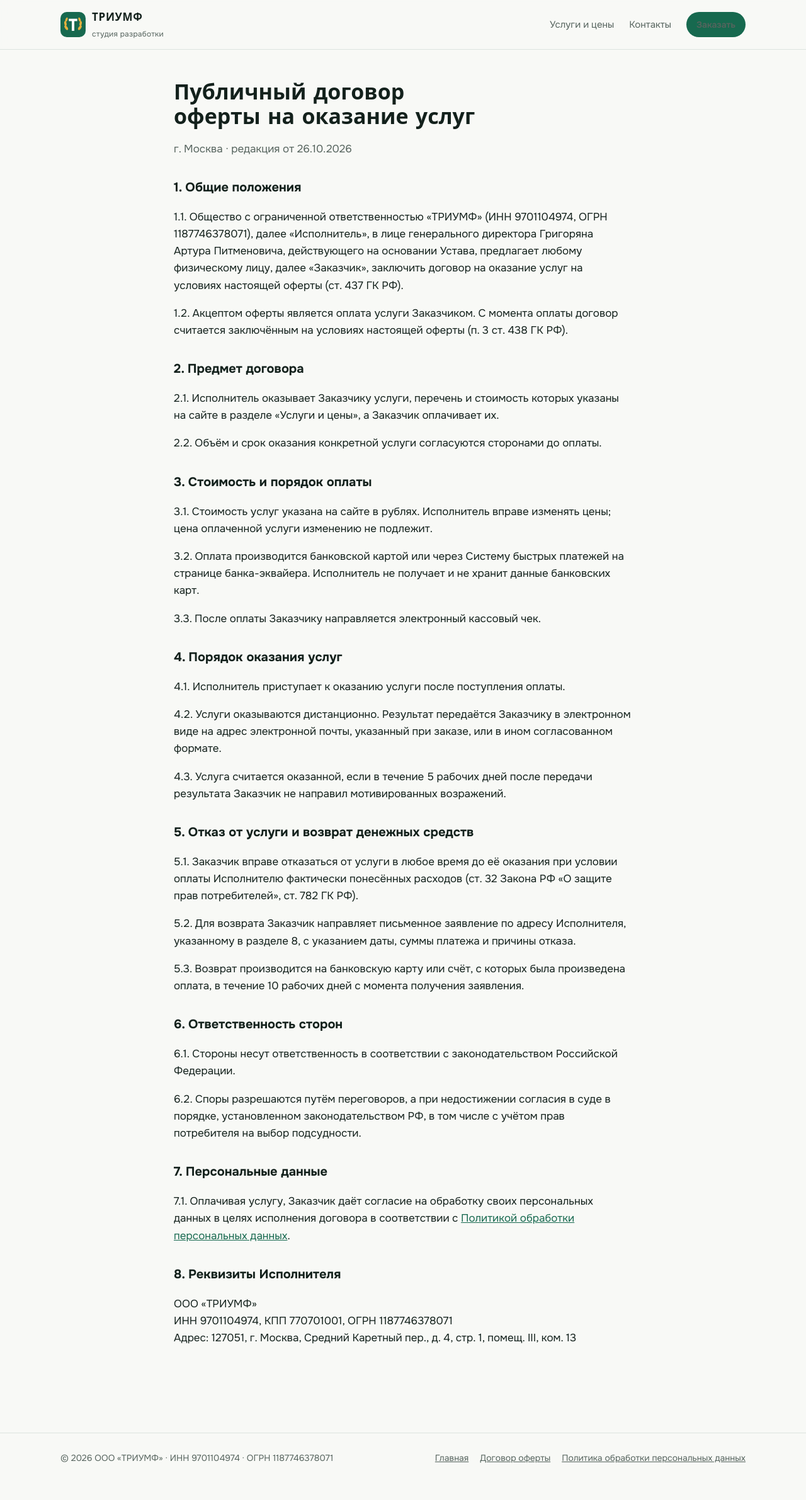
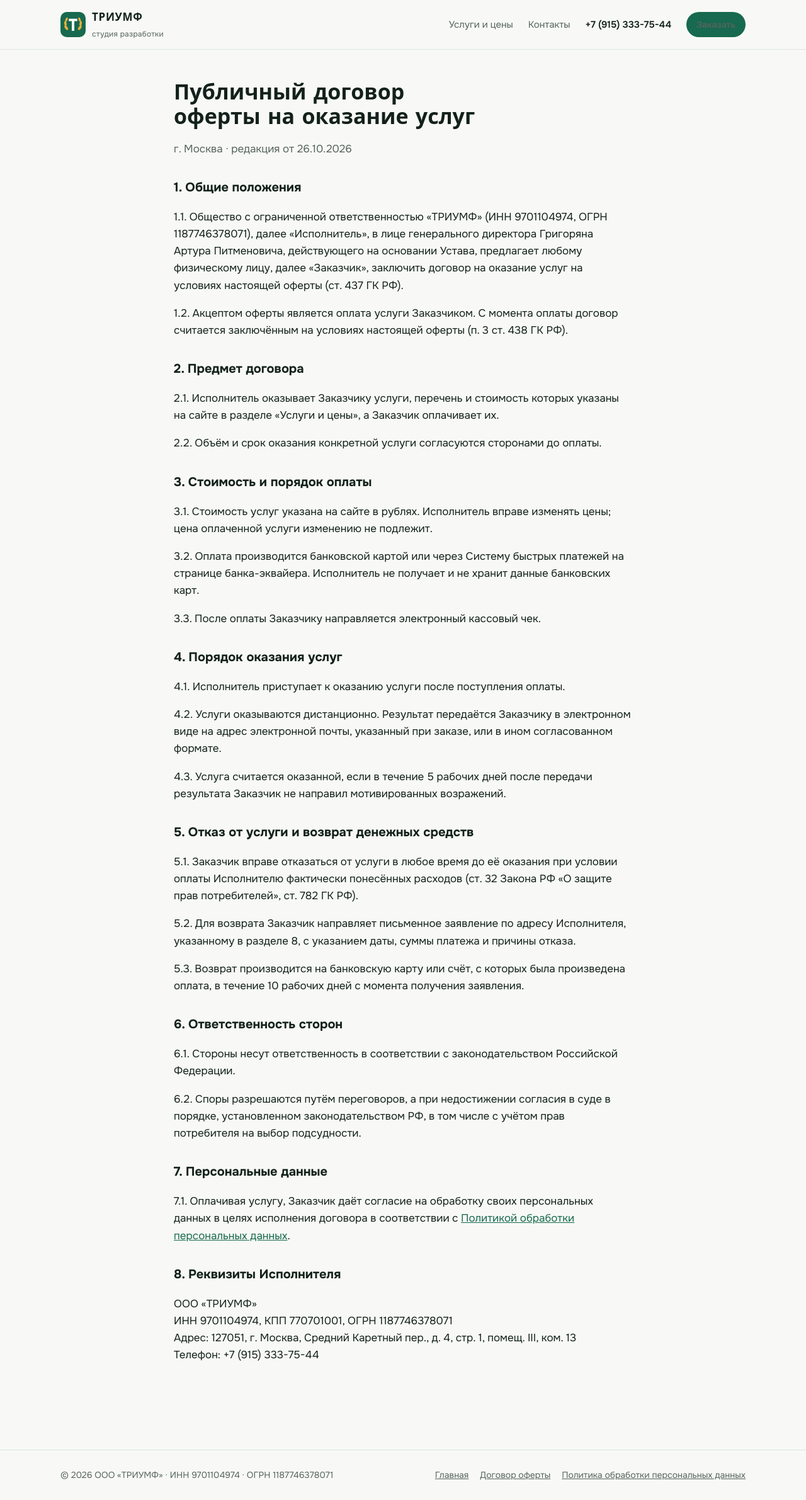
Before and after one commit to qwx1985-dev/triumph-site, a plain HTML site: page oferta.html in a window 1280 px wide. Shown: the whole page at 63% size. Before the commit the page ends 2355 px from the top, so only its background shows below. Drawn offline with Linux system fonts and the light colour scheme; a web font is replaced by a local one.

Commit message:
Добавлен рабочий телефон компании
Co-Authored-By: Claude Opus 5.5 <noreply@anthropic.com>

```diff
--- a/oferta.html
+++ b/oferta.html
@@ -18,6 +18,7 @@
     <nav class="menu">
       <a href="index.html#services">Услуги и цены</a>
       <a href="index.html#contacts">Контакты</a>
+      <a class="phone" href="tel:+79153337544">+7 (915) 333-75-44</a>
       <a class="btn small" href="index.html#services">Заказать</a>
     </nav>
   </div>
@@ -60,7 +61,8 @@
   <h2>8. Реквизиты Исполнителя</h2>
   <p>ООО «ТРИУМФ»<br>
   ИНН 9701104974, КПП 770701001, ОГРН 1187746378071<br>
-  Адрес: 127051, г. Москва, Средний Каретный пер., д. 4, стр. 1, помещ. III, ком. 13</p>
+  Адрес: 127051, г. Москва, Средний Каретный пер., д. 4, стр. 1, помещ. III, ком. 13<br>
+  Телефон: +7 (915) 333-75-44</p>
 </main>
 
 <footer class="foot">
--- a/style.css
+++ b/style.css
@@ -162,3 +162,6 @@ a:focus-visible, .btn:focus-visible { outline: 3px solid var(--gold); outline-of
 }
 .hero .wrap > *, .feats > *, .prices > *, .steps > *, .pay > *, .contact > * { min-width: 0; }
 body { overflow-x: clip; }
+.menu .phone { color: var(--fg); font-weight: 600; white-space: nowrap; }
+@media (max-width: 960px) { .menu a.phone { display: inline; } }
+@media (max-width: 560px) { .menu .btn { display: none; } }
```
Also changed, not shown: index.html (+4 -2 lines), privacy.html (+2 -1 lines).
